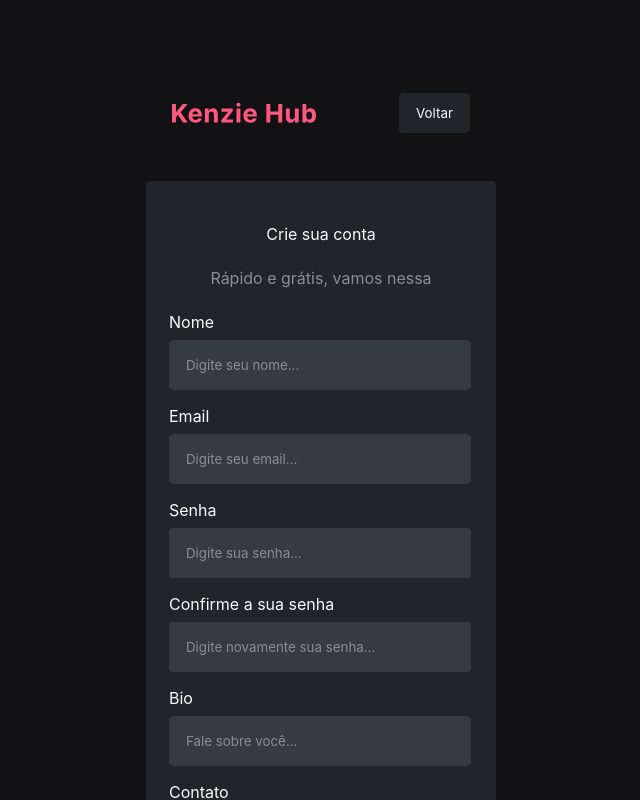
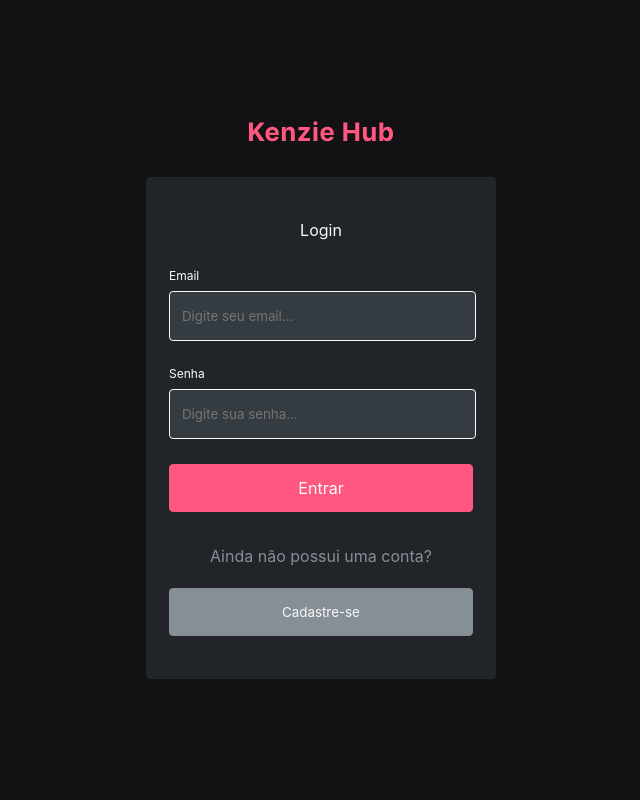
Before and after one commit to gabryelmaraujo/dev-skills, a React (Create React App) app in the folder kenzie-hub/: page / in a window 1280 px wide. Shown: the top 800 px of the page, without its empty margins (319-959 px from the left). Built offline with nearby package versions, Linux system fonts and the light colour scheme.

Commit message:
feat: login function + navigate + render user infos

```diff
--- a/kenzie-hub/src/App.jsx
+++ b/kenzie-hub/src/App.jsx
@@ -1,4 +1,6 @@
 import React, {useState} from 'react';
+
+import { Routes, Route, Navigate } from "react-router-dom";
 
 import GlobalStyles from './styles/global';
 
@@ -6,20 +8,38 @@ import LoginPage from './pages/LoginPage';
 import RegisterPage from './pages/RegisterPage';
 import MainPage from './pages/MainPage';
 
+
 function App() {
 
-  const [newUser, setNewUser] = useState()
+  const [loggedUser, setLoggedUser] = useState({})
+  const [loading, setLoading] = useState(true)
+  const [page, setPage] = useState("login")
+  const [loginStatus, setLoginStatus] = useState(false)
 
   return (
     <div className="App">
       <GlobalStyles/>
 
       <main className='appMain'>
-      {/* <LoginPage/> */}
 
-      <RegisterPage newUser={newUser} setNewUser={setNewUser}/>
+        <Routes>
+          <Route path='/'
+          element={
+            <LoginPage loggedUser={loggedUser} setLoggedUser={setLoggedUser} loginStatus={loginStatus} setLoginStatus={setLoginStatus} page={page} setPage={setPage} />
+          } />
 
-      {/* <MainPage/> */}
+          <Route path='register'
+          element={
+            <RegisterPage page={page} setPage={setPage} />
+          } />
+
+          <Route path='dashboard'
+          element={
+            <MainPage loggedUser={loggedUser} setLoggedUser={setLoggedUser} loginStatus={loginStatus} setLoginStatus={setLoginStatus} page={page} setPage={setPage} />
+          } />
+
+          <Route path='*' element={ <Navigate to="/" /> }/>
+        </Routes>
 
       </main>
 
--- a/kenzie-hub/src/Components/BackToLoginBttn/index.jsx
+++ b/kenzie-hub/src/Components/BackToLoginBttn/index.jsx
@@ -1,13 +1,29 @@
 import React from "react"
+import { useNavigate, useNavigationType } from "react-router-dom"
 import BackToLoginBttnStyles from "./styles"
 
 
-const BackToLoginBttn = ({text}) => {
+const BackToLoginBttn = ({text, loggedUser, setLoggedUser, loginStatus, setLoginStatus, page, setPage}) => {
+
+    const navigate = useNavigate()
+
+    function logout(){
+
+        navigate("/")
+
+        setLoggedUser({})
+
+        localStorage.setItem("@KenzieHub/userToken", "")
+        localStorage.setItem("@KenzieHub/userId", "")
+
+    }
 
 return(
         <BackToLoginBttnStyles>
 
-            <button className="backToLoginBttn">{text}</button>
+            <button className="backToLoginBttn" onClick={()=>{
+                logout()
+            }}>{text}</button>
 
         </BackToLoginBttnStyles>
 )
--- a/kenzie-hub/src/Components/LoginForm/index.jsx
+++ b/kenzie-hub/src/Components/LoginForm/index.jsx
@@ -1,19 +1,79 @@
 import React from "react"
+
+import * as yup from "yup"
+import { useForm } from "react-hook-form";
+import { yupResolver } from "@hookform/resolvers/yup"
+
+import { useNavigate } from "react-router-dom";
 
 import "./styles"
 import LoginFormStyled from "./styles"
 
-const LoginForm = () => {
+import instance from "../../data/api";
+
+const LoginForm = ({loggedUser, setLoggedUser, loginStatus, setLoginStatus}) => {
+
+    const loginFormSchema = yup.object().shape({
+        email: yup.string().required("É necessário um email!").email("O email não é valido!"),
+        password: yup.string().required("É obrigatório uma senha!")
+    })
+
+    const {register, handleSubmit, formState: {errors}} = useForm({
+        resolver: yupResolver(loginFormSchema)
+    })
+
+    async function loginFunction(formData){
+
+
+        try{
+
+            const response = await instance.post("sessions", formData)
+
+            console.log(response)
+
+            if(response.status === 200){
+                const userToken = response.data.token
+                const userId = response.data.user.id
+
+                setLoginStatus(true)
+
+                setLoggedUser(response.data.user)
+
+                localStorage.setItem("@KenzieHub/userToken", userToken)
+                localStorage.setItem("@KenzieHub/userId", userId)
+
+            }
+
+        }catch(error){
+            console.log(error)
+        }finally{
+            console.log('ok')
+        }
+
+    }
+
+    function loginSubmiter(data){
+        loginFunction(data)
+    }
+
+    const navigate = useNavigate()
 
     return (
-        <LoginFormStyled className="LoginForm" onSubmit={(e)=>{e.preventDefault()}}>
+        <LoginFormStyled className="LoginForm" onSubmit={handleSubmit(loginSubmiter)}>
             <label htmlFor="inputEmail">Email</label>
-            <input type="email" name="email" id="inputEmail" placeholder="Digite seu email..."/>
+            <input type="email" name="email" id="inputEmail" placeholder="Digite seu email..." {...register("email")} />
+                {errors.email?.message && <p aria-label="error" className="inputError">{errors.email?.message}</p>}
 
             <label htmlFor="inputPassword">Senha</label>
-            <input type="password" name="password" id="inputPassword" placeholder="Digite sua senha..."/>
+            <input type="password" name="password" id="inputPassword" placeholder="Digite sua senha..." {...register("password")}/>
+                {errors.password?.message && <p aria-label="error" className="inputError">{errors.password?.message}</p>}
 
-            <button type="submit" id="loginBttn">Entrar</button>
+            <button type="submit" id="loginBttn" onClick={ ()=>{
+                if(loginStatus){
+                    navigate("/dashboard")
+                }
+            } } >Entrar</button>
+
         </LoginFormStyled>
     )
 
--- a/kenzie-hub/src/Components/LoginForm/styles.js
+++ b/kenzie-hub/src/Components/LoginForm/styles.js
@@ -41,6 +41,11 @@ button:hover{
     background-color: var(--brand-focus);
 }
 
+.inputError{
+    color: var(--negative);
+    margin-bottom: 0.625rem;
+}
+
 `
 
 export default LoginFormStyled
--- a/kenzie-hub/src/Components/MainPageHeader/index.jsx
+++ b/kenzie-hub/src/Components/MainPageHeader/index.jsx
@@ -2,7 +2,7 @@ import BackToLoginBttn from "../BackToLoginBttn"
 import logoImg from "../../assets/Logo.svg"
 import StyledMainPageHeader from "./styles"
 
-const MainPageHeader = () => {
+const MainPageHeader = ({loggedUser, setLoggedUser, loginStatus, setLoginStatus, page, setPage}) => {
 
 return (
 
@@ -10,7 +10,7 @@ return (
         <div className="mpHeaderContainer">
             <img src={logoImg} alt="" />
 
-            <BackToLoginBttn text={"Sair"}/>
+            <BackToLoginBttn text={"Sair"} loggedUser={loggedUser} setLoggedUser={setLoggedUser} loginStatus={loginStatus} setLoginStatus={setLoginStatus} page={page} setPage={setPage}/>
         </div>
     </StyledMainPageHeader>
 )
--- a/kenzie-hub/src/Components/MainPageUserSection/index.jsx
+++ b/kenzie-hub/src/Components/MainPageUserSection/index.jsx
@@ -2,15 +2,18 @@ import UserSectionStyles from "./styles"
 
 
 
-const MainPageUserSection = () => {
+const MainPageUserSection = ({loggedUser}) => {
+
+    const userName = loggedUser.name
+    const userModule = loggedUser.course_module
 
 return (
 
     <UserSectionStyles className="MainPageUserSection">
         <div className="userSectionContainer">
-            <p className="hiUserParag">Olá, Gabryel Araujo</p>
+            <p className="hiUserParag">Olá, {userName}</p>
 
-            <p className="userKenzieModule">Terceiro módulo</p>
+            <p className="userKenzieModule">{userModule}</p>
         </div>
     </UserSectionStyles>
 )
--- a/kenzie-hub/src/Components/RegisterForm/styles.js
+++ b/kenzie-hub/src/Components/RegisterForm/styles.js
@@ -70,6 +70,11 @@ const StyledForm = styled.form`
         background-color: var(--brand-negative);
         border: 0.06rem solid var(--brand-negative);
     }
+
+    .inputError{
+        color: var(--negative);
+        margin-bottom: 0.625rem;
+    }
 `
 
 export default StyledForm
--- a/kenzie-hub/src/index.js
+++ b/kenzie-hub/src/index.js
@@ -2,11 +2,14 @@ import React from 'react';
 import ReactDOM from 'react-dom/client';
 import App from './App';
 import reportWebVitals from './reportWebVitals';
+import { BrowserRouter } from 'react-router-dom';
 
 const root = ReactDOM.createRoot(document.getElementById('root'));
 root.render(
   <React.StrictMode>
-    <App />
+    <BrowserRouter>
+      <App />
+    </BrowserRouter>
   </React.StrictMode>
 );
 
--- a/kenzie-hub/src/pages/LoginPage/index.jsx
+++ b/kenzie-hub/src/pages/LoginPage/index.jsx
@@ -7,7 +7,7 @@ import LoginForm from "../../Components/LoginForm";
 import LoginPageContainer from "./styles";
 import GoToRegisterBttn from "../../Components/GoToRegisterBttn";
 
-const LoginPage = () => {
+const LoginPage = ({loggedUser, setLoggedUser, loginStatus, setLoginStatus}) => {
 
 return (
     <LoginPageContainer>
@@ -21,7 +21,7 @@ return (
                     <p>Login</p>
                 </header>
 
-                <LoginForm/>
+                <LoginForm loggedUser={loggedUser} setLoggedUser={setLoggedUser} loginStatus={loginStatus} setLoginStatus={setLoginStatus}/>
 
                 <footer className="loginFormFooter">
                     <div className="formFooterTitleDiv">
--- a/kenzie-hub/src/pages/MainPage/index.jsx
+++ b/kenzie-hub/src/pages/MainPage/index.jsx
@@ -4,16 +4,16 @@ import MainPageHeader from "../../Components/MainPageHeader"
 import MainPageUserSection from "../../Components/MainPageUserSection"
 import MainPageContainer from "./styles"
 
-const MainPage = () => {
+const MainPage = ({loggedUser, setLoggedUser, loginStatus, setLoginStatus, page, setPage}) => {
 
 return(
 
     <MainPageContainer className="MainPageContainer">
 
-        <MainPageHeader/>
+        <MainPageHeader loggedUser={loggedUser} setLoggedUser={setLoggedUser} loginStatus={loginStatus} setLoginStatus={setLoginStatus} page={page} setPage={setPage}/>
 
         <main className="MainPageMain">
-            <MainPageUserSection/>
+            <MainPageUserSection loggedUser={loggedUser} setLoggedUser={setLoggedUser} />
 
             <section className="developingSection">
                 <h1>Que pena! Estamos em desenvolvimento :(</h1>
--- a/kenzie-hub/src/pages/RegisterPage/index.jsx
+++ b/kenzie-hub/src/pages/RegisterPage/index.jsx
@@ -7,7 +7,7 @@ import RegisterPageContainer from "./styles"
 import RegisterForm from "../../Components/RegisterForm"
 import BackToLoginBttn from "../../Components/BackToLoginBttn"
 
-const RegisterPage = ({newUser, setNewUser}) => {
+const RegisterPage = () => {
 
 return (
     <RegisterPageContainer>
@@ -24,7 +24,7 @@ return (
                     <span>Rápido e grátis, vamos nessa</span>
                 </header>
 
-                <RegisterForm newUser={newUser} setNewUser={setNewUser}/>
+                <RegisterForm/>
             </div>
 
         </div>
```
Also changed, not shown: kenzie-hub/src/Components/RegisterForm/index.jsx (+8 -8 lines).
